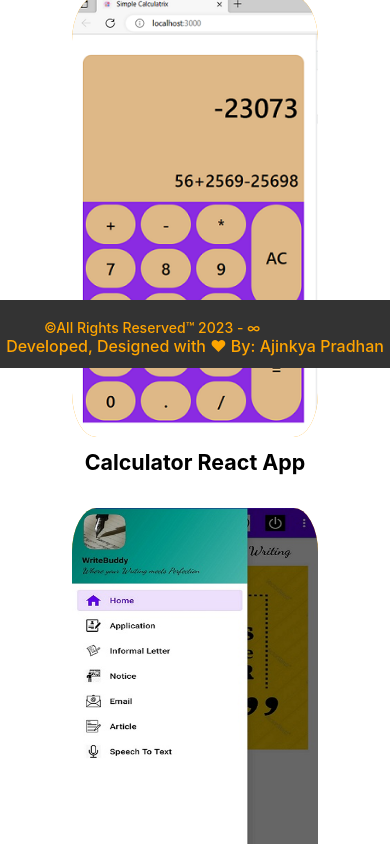
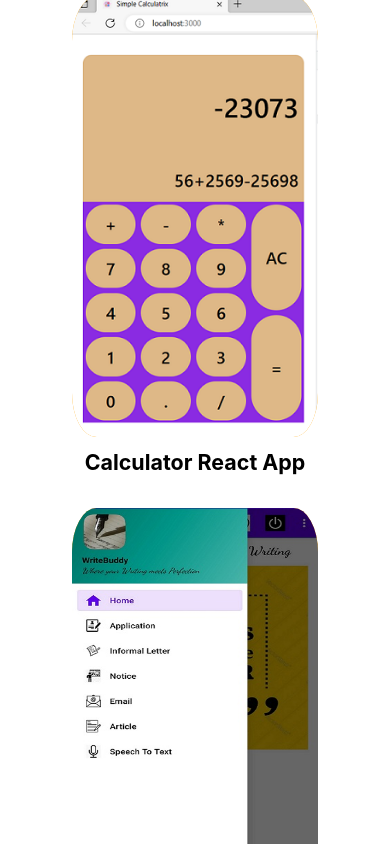
Before and after one commit to AjinkyaPradhan1/portfolio-website-ap, a React (Create React App) app: page /projects in a window 390 px wide. Shown: the part 650-1494 px from the top of the page. Built offline with nearby package versions, Linux system fonts and the light colour scheme.

Commit message:
All done

```diff
--- a/src/components/projects.css
+++ b/src/components/projects.css
@@ -275,7 +275,7 @@
       display: flex;
       width: 100%;
       height: 100%;
-      top: 2850px;
+      top: 5280px;
 
     }
     .arrow{
```
